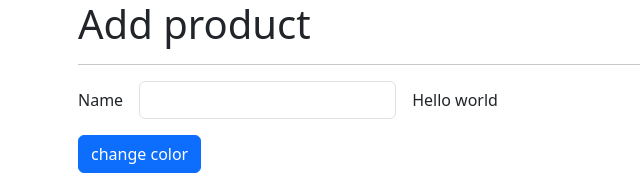
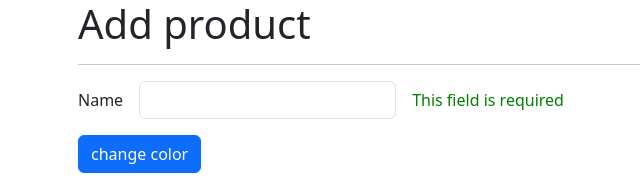
Before and after one commit to lumusitech/frontend-angular-directives-signals-app, an Angular app: page /products/product in a window 1280 px wide. Shown: the top 179 px of the page, without its empty margins (4-644 px from the left). Built offline with nearby package versions, Linux system fonts and the light colour scheme.

Commit message:
feat: add custom directive for manage errors

```diff
--- a/src/app/products/pages/product-page/product-page.component.html
+++ b/src/app/products/pages/product-page/product-page.component.html
@@ -10,7 +10,11 @@
       <input type="text" class="form-control" formControlName="name" />
     </div>
     <div class="col-auto">
-      <span customLabel></span>
+      <span
+        customLabel
+        [color]="color"
+        [errors]="myForm.get('name')?.errors"
+      ></span>
     </div>
   </div>
   <div class="row">
--- a/src/app/shared/directives/custom-label.directive.ts
+++ b/src/app/shared/directives/custom-label.directive.ts
@@ -1,17 +1,64 @@
-import { Directive, ElementRef, OnInit } from '@angular/core';
+import { Directive, ElementRef, Input, OnInit } from '@angular/core';
+import { ValidationErrors } from '@angular/forms';
 
 @Directive({
   selector: '[customLabel]',
 })
 export class CustomLabelDirective implements OnInit {
+  private _color: string = 'red';
   private htmlElement?: ElementRef<HTMLElement>;
+  private _errors?: ValidationErrors | null;
+
+  @Input() set color(color: string) {
+    this._color = color;
+    this.setStyle();
+  }
+
+  @Input() set errors(value: ValidationErrors | null | undefined) {
+    this._errors = value;
+    this.setErrorMessage();
+    console.log(value);
+  }
 
   constructor(private el: ElementRef<HTMLElement>) {
     this.htmlElement = this.el;
-    this.htmlElement.nativeElement.innerHTML = 'Hello world';
   }
 
   ngOnInit(): void {
     console.log('custom directive active');
+    this.setStyle();
+  }
+
+  setStyle(): void {
+    if (this.htmlElement)
+      this.htmlElement.nativeElement.style.color = this._color;
+  }
+
+  setErrorMessage() {
+    if (!this.htmlElement) return;
+    if (!this._errors) {
+      this.htmlElement!.nativeElement.innerHTML = 'No errors!';
+      return;
+    }
+
+    const errors = Object.keys(this._errors);
+    console.log(errors);
+
+    if (errors.includes('required')) {
+      this.htmlElement!.nativeElement.innerHTML = 'This field is required';
+      return;
+    }
+
+    if (errors.includes('email')) {
+      this.htmlElement!.nativeElement.innerHTML = 'This field must be an email';
+      return;
+    }
+
+    if (errors.includes('minlength')) {
+      const current = this._errors!['minlength']['actualLength'];
+      const min = this._errors!['minlength']['requiredLength'];
+      this.htmlElement!.nativeElement.innerHTML = `This field must be at least ${min} characters, but now is ${current}`;
+      return;
+    }
   }
 }
```
